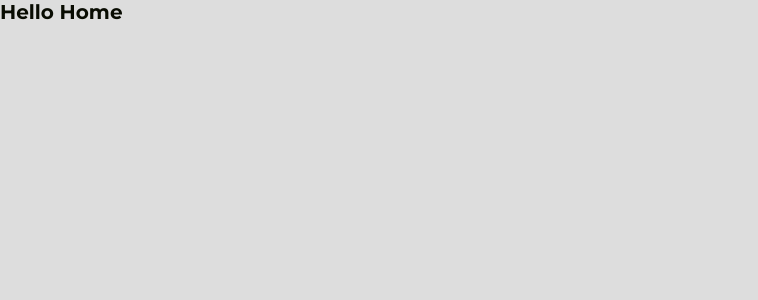
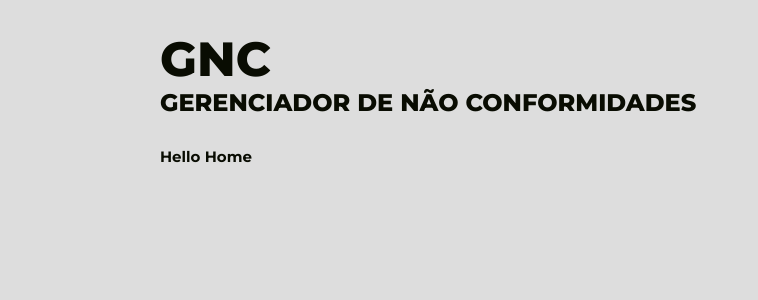
Before and after one commit to caiquegiovannini/gnc, a React (Create React App) app: page / in a window 1280 px wide. Shown: the top 300 px of the page, without its empty margins (0-758 px from the left). Built offline with nearby package versions, Linux system fonts and the light colour scheme.

Commit message:
add page-header

```diff
--- a/src/App.js
+++ b/src/App.js
@@ -1,12 +1,16 @@
 import React from 'react';
 
+import PageHeader from './components/PageHeader';
 import Routes from './routes';
 
 import './global.css';
 
 function App() {
   return (
-    <Routes />
+    <>
+      <PageHeader />
+      <Routes />
+    </>
   );
 }
 
--- /dev/null
+++ b/src/components/PageHeader/index.js
@@ -0,0 +1,14 @@
+import React from 'react';
+
+import './styles.css';
+
+function PageHeader() {
+  return (
+    <section className="container page-header">
+      <h1 className="page-header__title">GNC</h1>
+      <h2 className="page-header__subtitle">Gerenciador de não conformidades</h2>
+    </section>
+  );
+}
+
+export default PageHeader;
--- /dev/null
+++ b/src/components/PageHeader/styles.css
@@ -0,0 +1,25 @@
+.page-header {
+  padding: 30px 0;
+}
+
+.page-header__title {
+  font-size: 2.8rem;
+  font-weight: 800;
+  text-transform: uppercase;
+}
+
+.page-header__subtitle {
+  font-size: 1.2rem;
+  font-weight: 800;
+  text-transform: uppercase;
+}
+
+@media (min-width: 768px) {
+  .page-header__title {
+    font-size: 4.8rem;
+  }
+
+  .page-header__subtitle {
+    font-size: 2.4rem;
+  }
+}
--- a/src/pages/Home/index.js
+++ b/src/pages/Home/index.js
@@ -2,9 +2,9 @@ import React from 'react';
 
 function Home() {
   return (
-    <h1>
-      Hello Home
-    </h1>
+    <section className="container">
+      <h1>Hello Home</h1>
+    </section>
   );
 }
 
```
